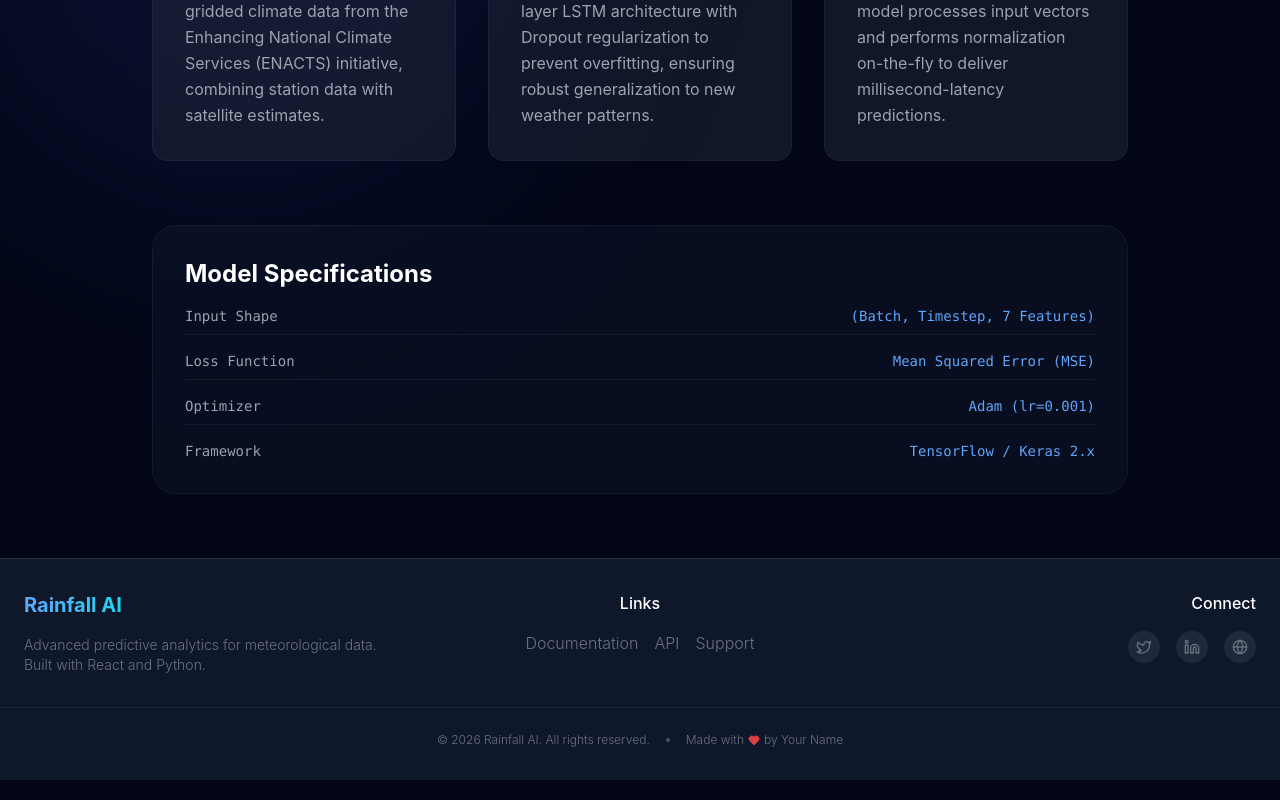
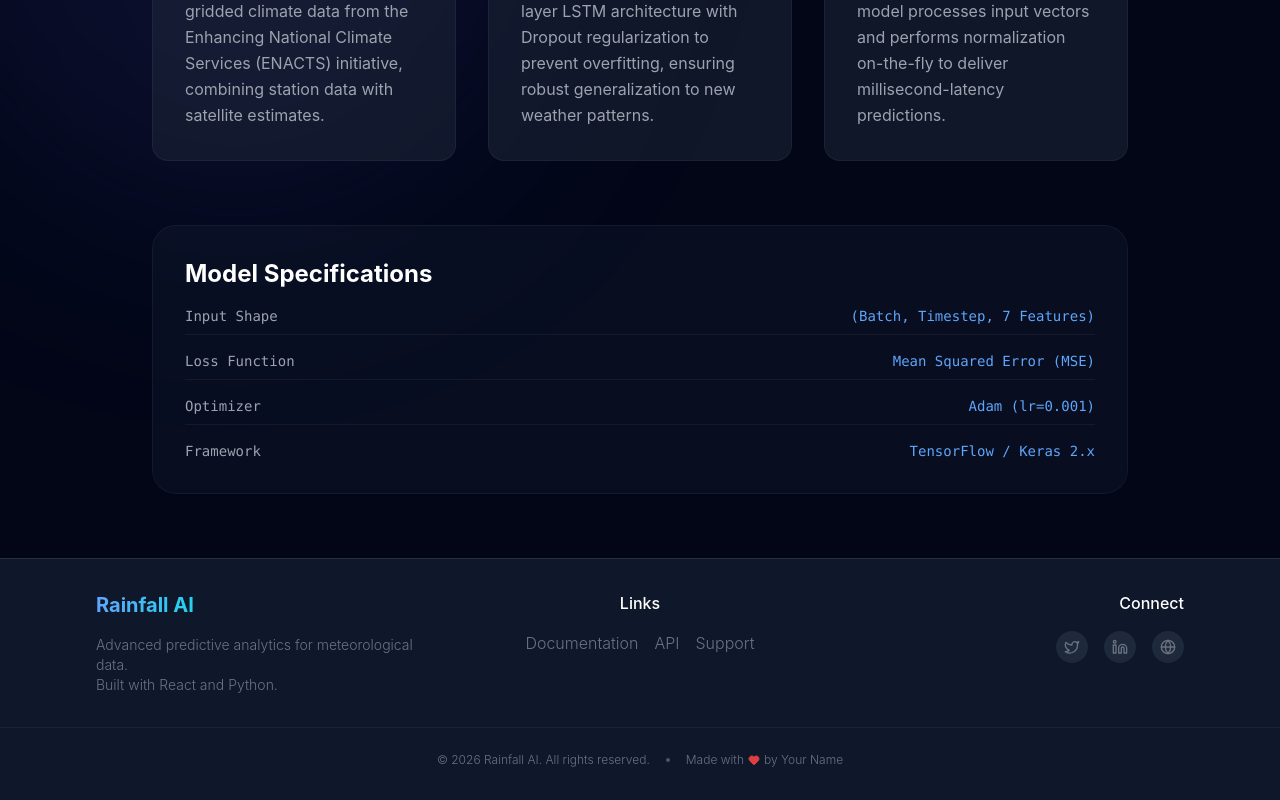
Before and after one commit to demirewu-manidefro/Rainfall, a React (Vite) app in the folder webapp/frontend/: page /about in a window 1280 px wide. Shown: the part 664-1464 px from the top of the page. Built offline with nearby package versions, Linux system fonts and the light colour scheme.

Commit message:
Improve Footer responsive layout with wider max-width
Update Footer component to use a wider max-width (1920px) and responsive padding (px-6 md:px-12 lg:px-24) for better utilization of screen space on larger displays while maintaining proper spacing on mobile and tablet devices.

```diff
--- a/webapp/frontend/src/components/Footer.jsx
+++ b/webapp/frontend/src/components/Footer.jsx
@@ -4,7 +4,7 @@
 const Footer = () => {
     return (
         <footer className="w-full bg-slate-900 border-t border-white/10 mt-auto py-8 text-center text-gray-500 font-light">
-            <div className="max-w-7xl mx-auto px-6 grid grid-cols-1 md:grid-cols-3 gap-8 mb-8">
+            <div className="w-full max-w-[1920px] mx-auto px-6 md:px-12 lg:px-24 grid grid-cols-1 md:grid-cols-3 gap-8 mb-8">
                 <div className="flex flex-col items-center md:items-start text-left">
                     <h3 className="text-xl font-bold bg-gradient-to-r from-blue-400 to-cyan-400 bg-clip-text text-transparent mb-4">
                         Rainfall AI
```
